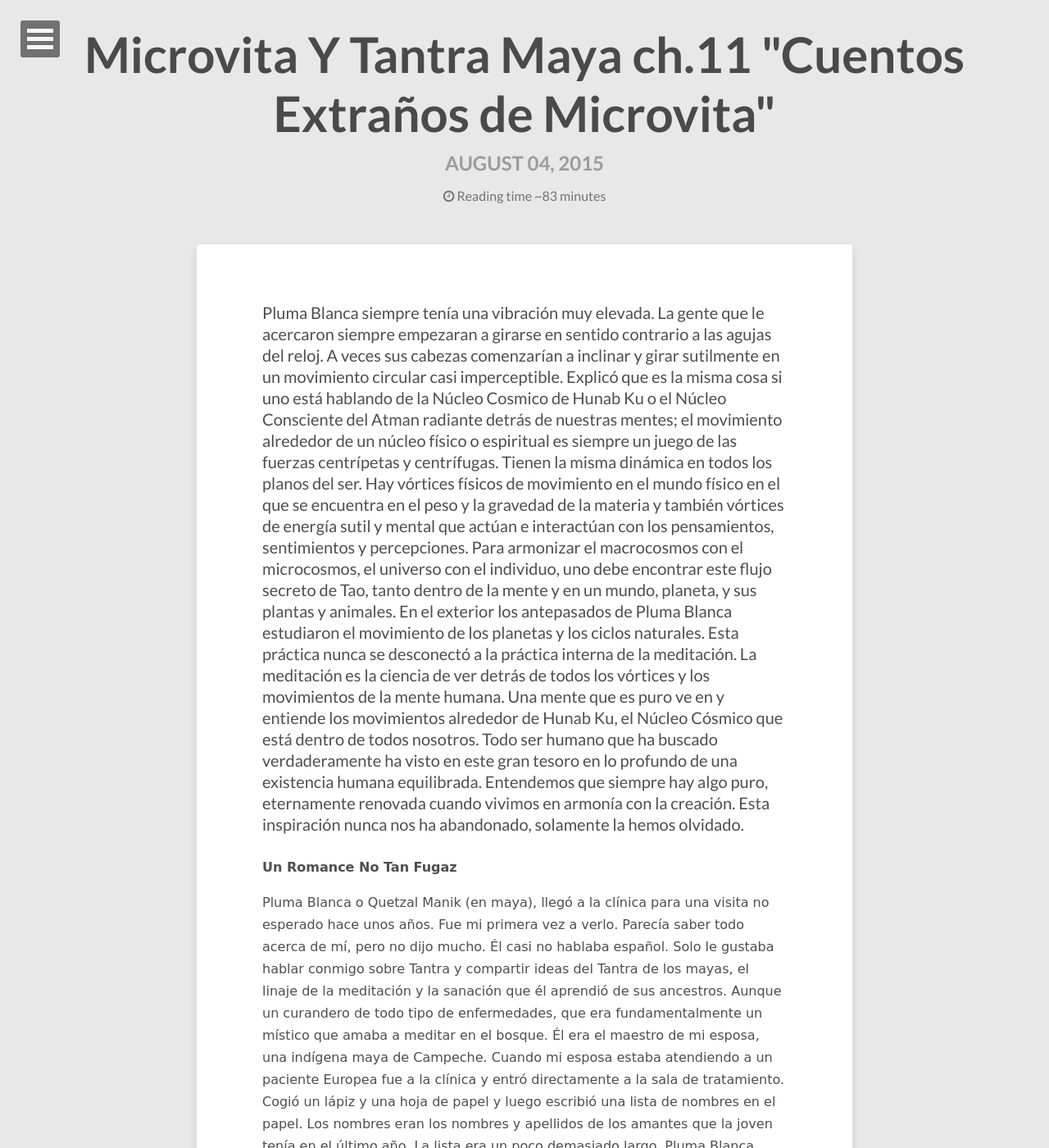
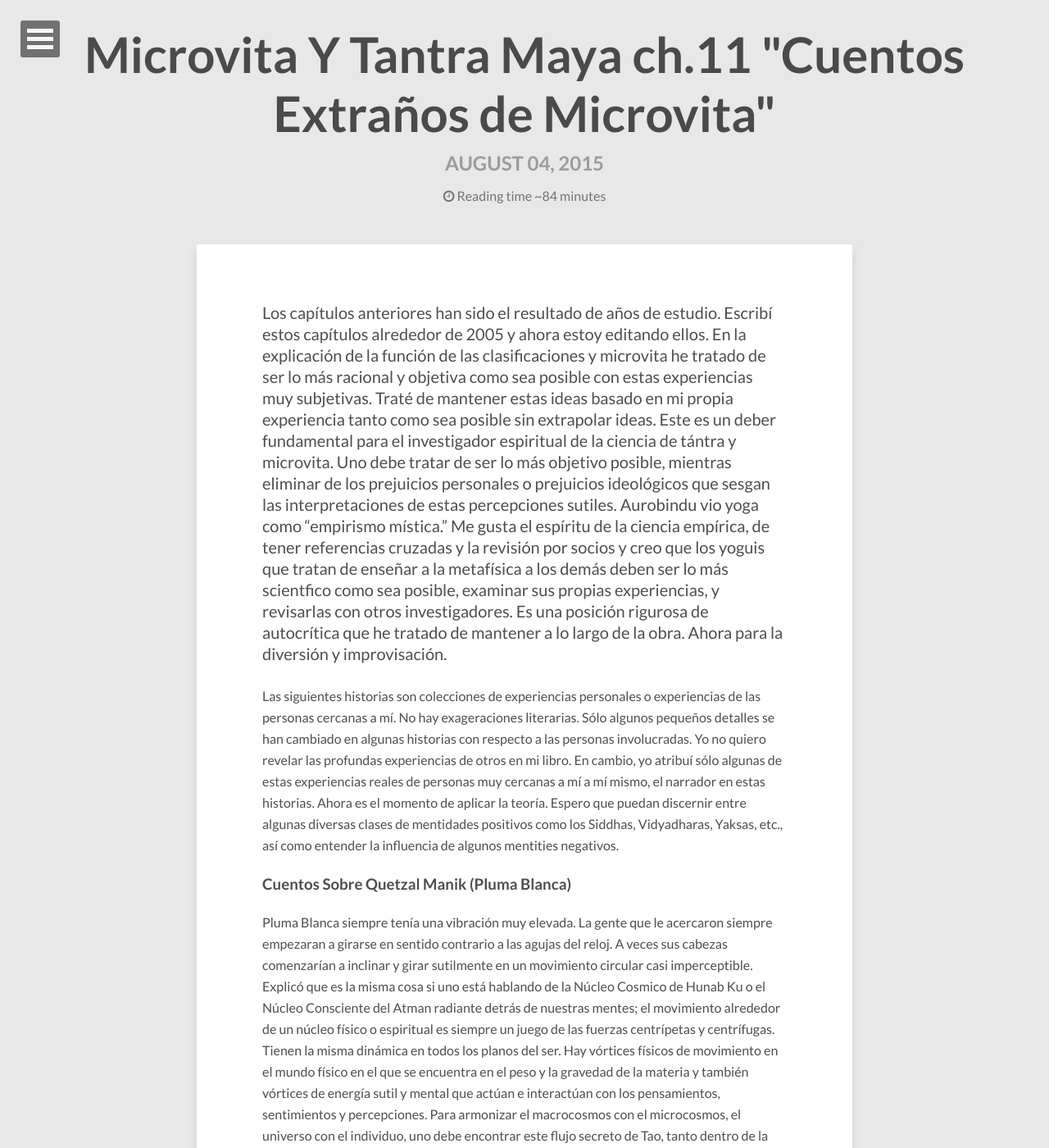
Before and after one commit to relampag0m/es, a Jekyll site: the page built from _posts/2015-08-04-Microvita-and-Tantra-Maya-ch.11.md, in a window 1280 px wide and 1400 px high. Shown: the whole window at 82% size. Built offline with Jekyll 4.4.1, drawn with Linux system fonts in a browser that asks for light colours; nearby versions of some CDN libraries; comment, search, counter and statistics services are not loaded.

Commit message:
Update 2015-08-04-Microvita-and-Tantra-Maya-ch.11.md

```diff
--- a/_posts/2015-08-04-Microvita-and-Tantra-Maya-ch.11.md
+++ b/_posts/2015-08-04-Microvita-and-Tantra-Maya-ch.11.md
@@ -4,6 +4,12 @@ comment: true
 title: Microvita Y Tantra Maya ch.11 "Cuentos Extraños de Microvita"
 tags: Microvita
 ---
+Los capítulos anteriores han sido el resultado de años de estudio. Escribí estos capítulos alrededor de 2005 y ahora estoy editando ellos. En la explicación de la función de las clasificaciones y microvita he tratado de ser lo más racional y objetiva como sea posible con estas experiencias muy subjetivas. Traté de mantener estas ideas basado en mi propia experiencia tanto como sea posible sin extrapolar ideas. Este es un deber fundamental para el investigador espiritual de la ciencia de tántra y microvita. Uno debe tratar de ser lo más objetivo posible, mientras eliminar de los prejuicios personales o prejuicios ideológicos que sesgan las interpretaciones de estas percepciones sutiles. Aurobindu vio yoga como "empirismo mística." Me gusta el espíritu de la ciencia empírica, de tener referencias cruzadas y la revisión por socios y creo que los yoguis que tratan de enseñar a la metafísica a los demás deben ser lo más scientfico como sea posible, examinar sus propias experiencias, y revisarlas con otros investigadores. Es una posición rigurosa de autocrítica que he tratado de mantener a lo largo de la obra. Ahora para la diversión y improvisación.
+
+Las siguientes historias son colecciones de experiencias personales o experiencias de las personas cercanas a mí. No hay exageraciones literarias. Sólo algunos pequeños detalles se han cambiado en algunas historias con respecto a las personas involucradas. Yo no quiero revelar las profundas experiencias de otros en mi libro. En cambio, yo atribuí sólo algunas de estas experiencias reales de personas muy cercanas a mí a mí mismo, el narrador en estas historias. Ahora es el momento de aplicar la teoría. Espero que puedan discernir entre algunas diversas clases de mentidades positivos como los Siddhas, Vidyadharas, Yaksas, etc., así como entender la influencia de algunos mentities negativos.
+
+### Cuentos Sobre Quetzal Manik (Pluma Blanca)
+
 Pluma Blanca siempre tenía una vibración muy elevada. La gente que le acercaron siempre empezaran a girarse en sentido contrario a las agujas del reloj. A veces sus cabezas comenzarían a inclinar y girar sutilmente en un movimiento circular casi imperceptible. Explicó que es la misma cosa si uno está hablando de la Núcleo Cosmico de Hunab Ku o el Núcleo Consciente del Atman radiante detrás de nuestras mentes; el movimiento alrededor de un núcleo físico o espiritual es siempre un juego de las fuerzas centrípetas y centrífugas. Tienen la misma dinámica en todos los planos del ser. Hay vórtices físicos de movimiento en el mundo físico en el que se encuentra en el peso y la gravedad de la materia y también vórtices de energía sutil y mental que actúan e interactúan con los pensamientos, sentimientos y percepciones. Para armonizar el macrocosmos con el microcosmos, el universo con el individuo, uno debe encontrar este flujo secreto de Tao, tanto dentro de la mente y en un mundo, planeta, y sus plantas y animales.
 En el exterior los antepasados de Pluma Blanca estudiaron el movimiento de los planetas y los ciclos naturales. Esta práctica nunca se desconectó a la práctica interna de la meditación. La meditación es la ciencia de ver detrás de todos los vórtices y los movimientos de la mente humana. Una mente que es puro ve en y entiende los movimientos alrededor de Hunab Ku, el Núcleo Cósmico que está dentro de todos nosotros. Todo ser humano que ha buscado verdaderamente ha visto en este gran tesoro en lo profundo de una existencia humana equilibrada. Entendemos que siempre hay algo puro, eternamente renovada cuando vivimos en armonía con la creación. Esta inspiración nunca nos ha abandonado, solamente la hemos olvidado.
 
```
